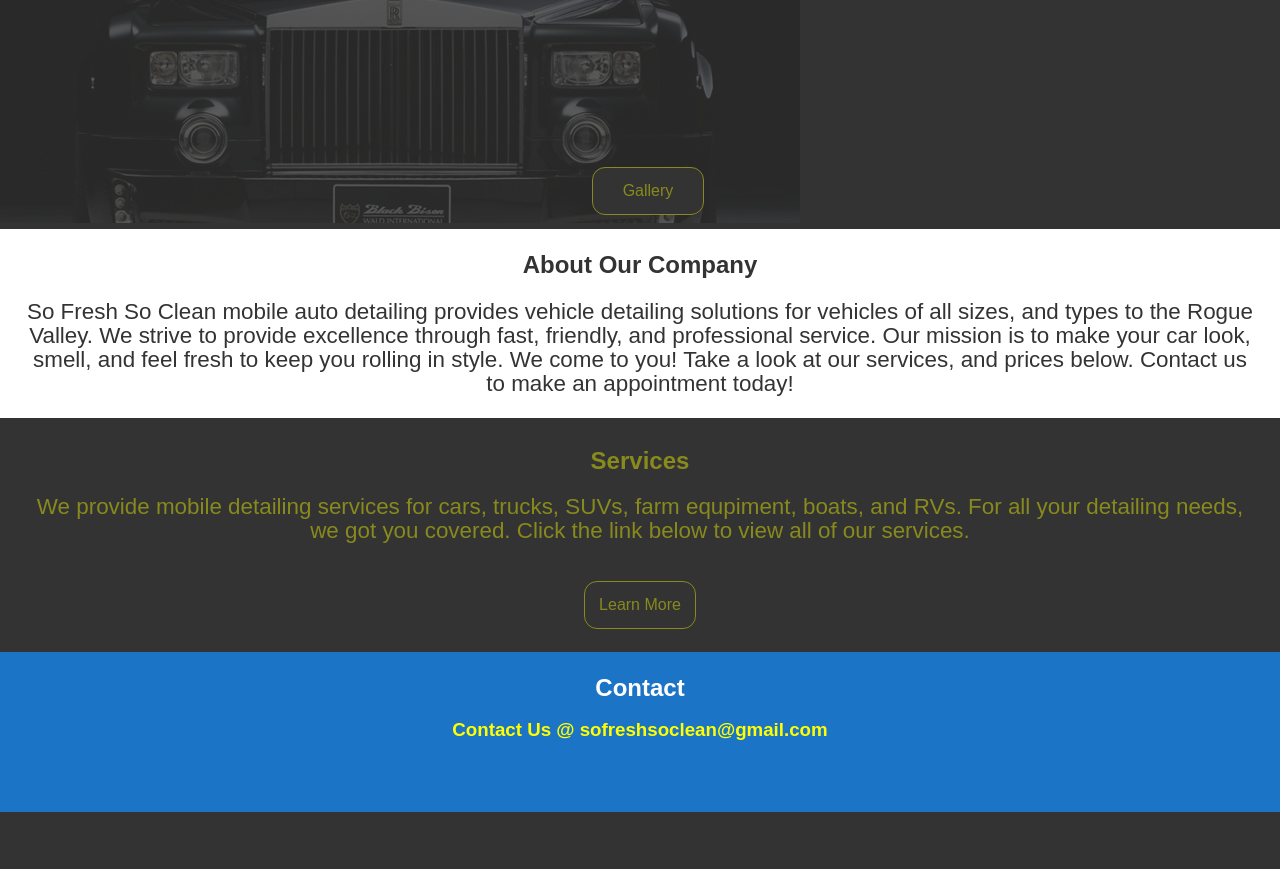
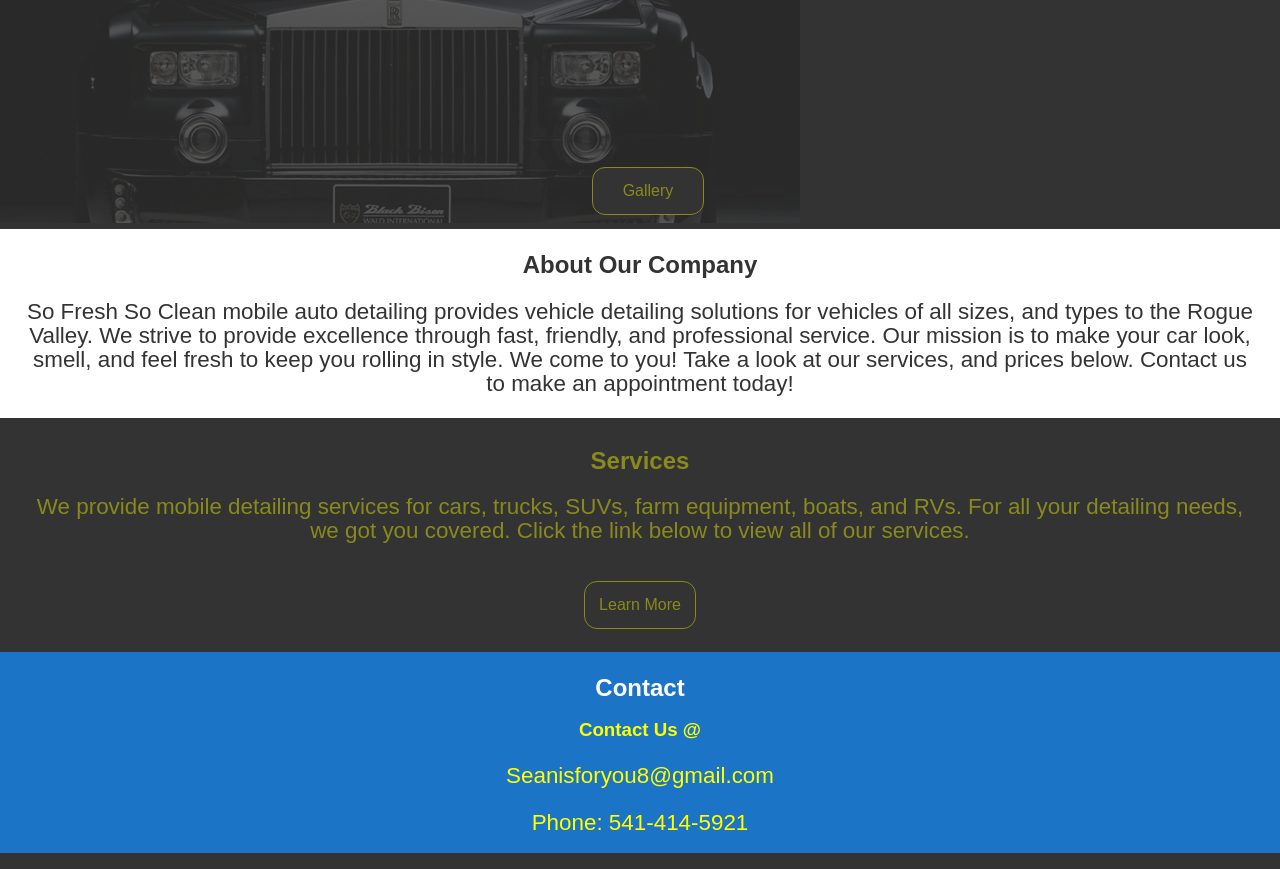
Before and after one commit to Adag1989/sofresh, a plain HTML site: page sofresh/index.html in a window 1280 px wide. Shown: the part 227-1096 px from the top of the page. Before the commit the page ends 1045 px from the top, so only its background shows below. Drawn offline with Linux system fonts and the light colour scheme; a script that the page names is missing; a web font is replaced by a local one.

Commit message:
Add files via upload

```diff
--- a/sofresh/index.html
+++ b/sofresh/index.html
@@ -28,12 +28,14 @@
     </div>
     <div class="card" id="servicecard">
         <h2 id="services">Services</h2>
-        <p>We provide mobile detailing services for cars, trucks, SUVs, farm equpiment, boats, and RVs.  For all your detailing needs, we got you covered.  Click the link below to view all of our services.</p>
+        <p>We provide mobile detailing services for cars, trucks, SUVs, farm equipment, boats, and RVs.  For all your detailing needs, we got you covered.  Click the link below to view all of our services.</p>
         <button id="servicesbtn"><a href="services.html">Learn More</a></button>
     </div>
     <div id="contact" class="card">
         <h2>Contact</h2>
-        <h3>Contact Us @ sofreshsoclean@gmail.com</h3>
+        <h3 class=" contactcard">Contact Us @</h3>
+        <p id="contactemail"><a href="mailto:someone@example.com">Seanisforyou8@gmail.com</a></p>
+        <a href="5414145921" id="contactphone">Phone: 541-414-5921</a>
     </div>
     <script type="text/javascript" src="index.js"></script>
 </body>
--- a/sofresh/styles.css
+++ b/sofresh/styles.css
@@ -6,7 +6,6 @@
 a {
     text-decoration: none;
     color: rgb(136, 138, 29);
-
 }
 
 body {
@@ -159,9 +158,10 @@ p {
 
 
 
-.card h3 {
+.card h3, #contactemail a, #contact p {
     padding-top: 1em;
     color: yellow;
+    background: rgb(28, 116, 199);
 }
 
 a:hover {
@@ -172,6 +172,7 @@ a:hover {
 #contact {
     background: rgb(28, 116, 199);
     min-height: 10em;
+    padding-bottom: 1em;
 }
 
 #contact h2 {
@@ -194,6 +195,23 @@ a:hover {
 #serviceh1 {
     border-bottom: rgb(136, 138, 29) 1px solid;
 }
+
+#contactemail {
+    padding-top: 0;
+    margin-bottom: 0m;
+}
+
+
+#contactphone, #contactphone:visited  {
+    font-size: 1.4em;
+    margin-bottom: 5em;
+    margin-top: 0;
+    padding-top: 0;
+    color: yellow;
+    padding-bottom: 1.5em;
+}
+
+
 
 .showcase {
     min-height: 450px;
```
